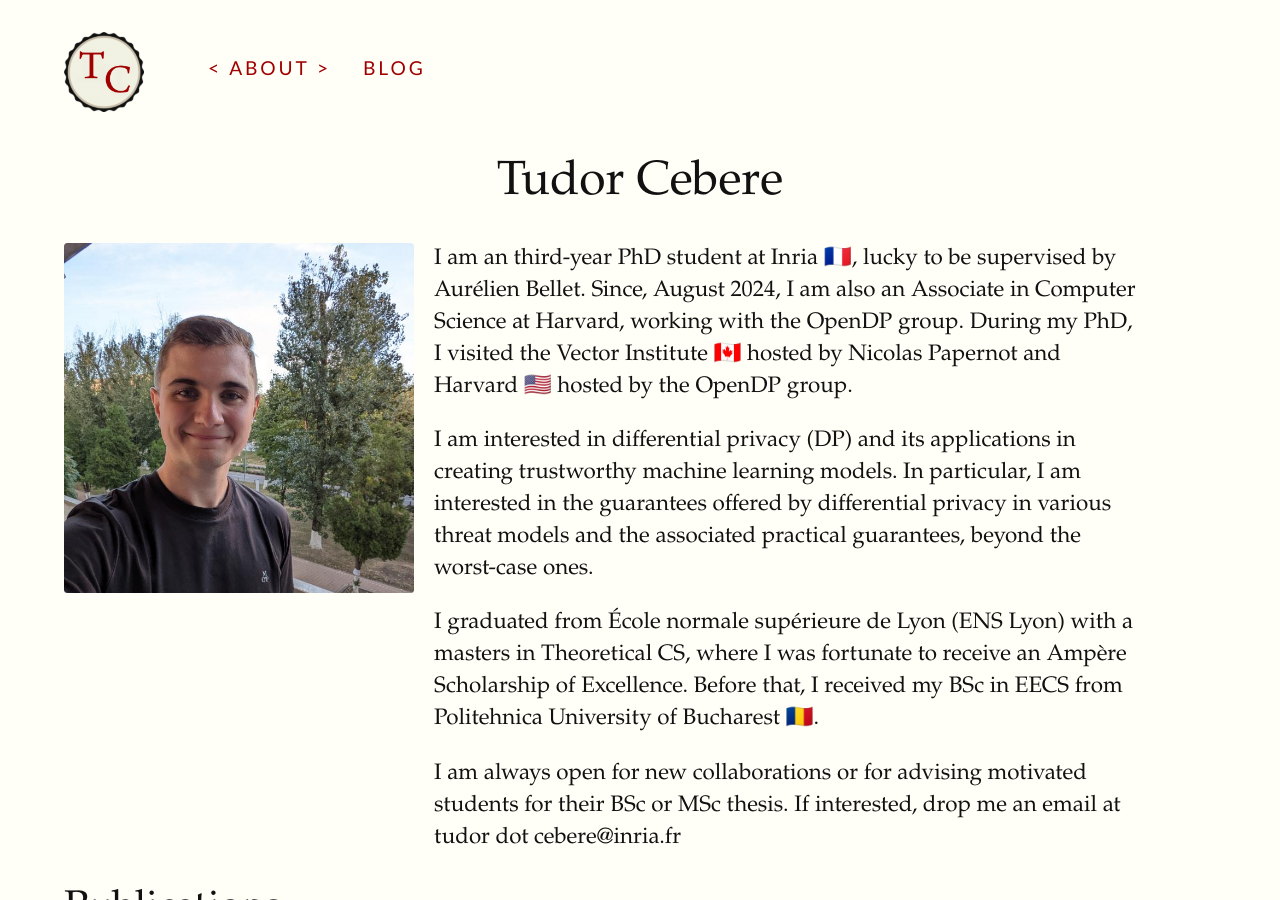
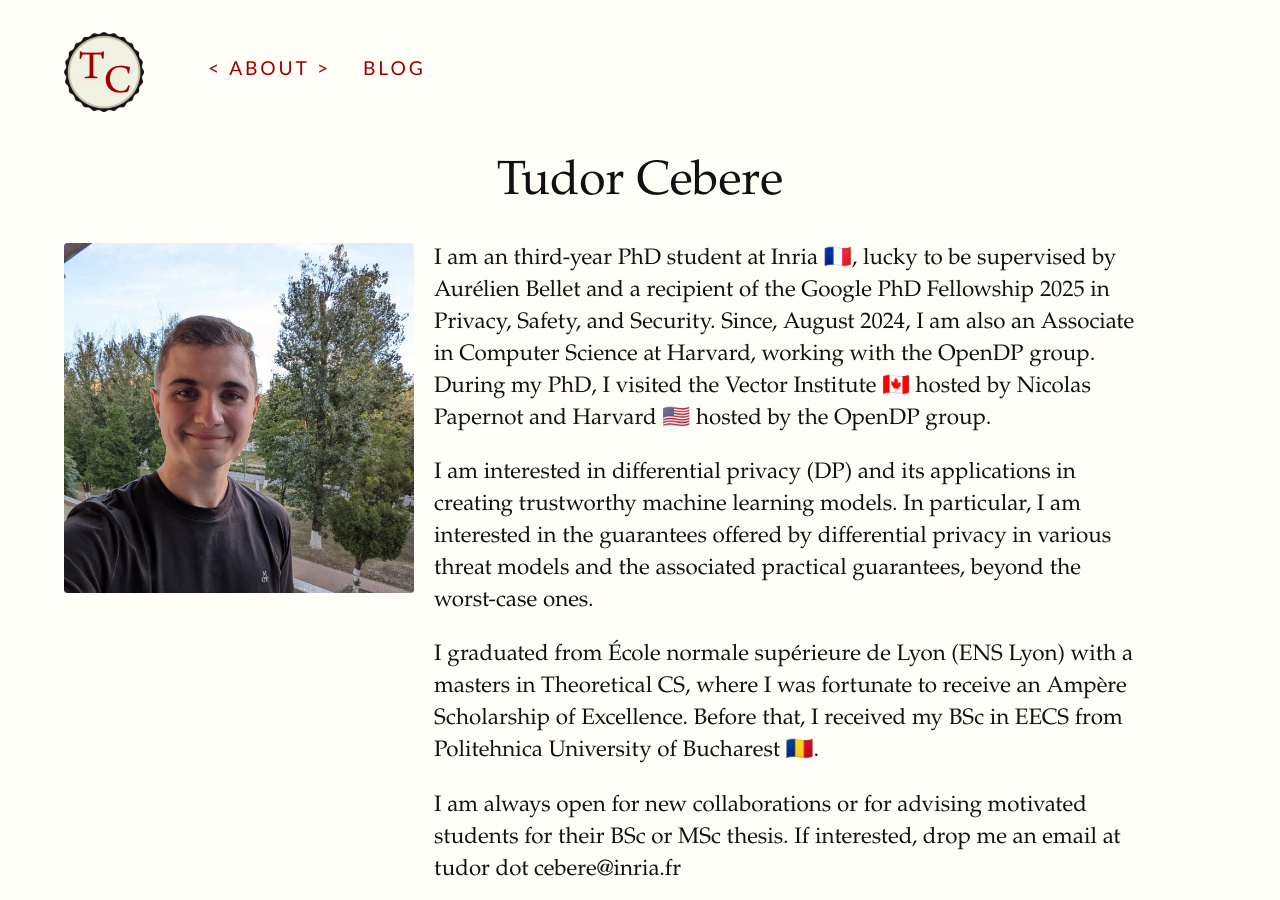
Before and after one commit to tudorcebere/tudorcebere.github.io, a Jekyll site: the page built from index.html, in a window 1280 px wide and 900 px high. Built offline with Jekyll 4.4.1, drawn with Linux system fonts in a browser that asks for light colours; some web fonts are replaced.

Commit message:
Site updated at 2025-10-25 12:45:04 UTC

```diff
--- a/index.html
+++ b/index.html
@@ -10,7 +10,7 @@ nav_order: 1
     <img src="{{ site.baseurl }}/assets/img/tudor.jpg" alt="My Photo" class="profile-photo">
   </div>
   <div class="profile-text">
-    <p> I am an third-year PhD student at Inria 🇫🇷, lucky to be supervised by Aurélien Bellet. Since, August 2024, I am also an Associate in Computer Science at Harvard, working with the OpenDP group. During my PhD, I visited the Vector Institute 🇨🇦 hosted by Nicolas Papernot and Harvard 🇺🇸 hosted by the OpenDP group.</p>
+    <p> I am an third-year PhD student at Inria 🇫🇷, lucky to be supervised by Aurélien Bellet and a recipient of the Google PhD Fellowship 2025 in Privacy, Safety, and Security. Since, August 2024, I am also an Associate in Computer Science at Harvard, working with the OpenDP group. During my PhD, I visited the Vector Institute 🇨🇦 hosted by Nicolas Papernot and Harvard 🇺🇸 hosted by the OpenDP group.</p>
     <p>I am interested in differential privacy (DP) and its applications in creating trustworthy machine learning models. In particular, I am interested in the guarantees offered by differential privacy in various threat models and the associated practical guarantees, beyond the worst-case ones.</p>
     <p> I graduated from École normale supérieure de Lyon (ENS Lyon) with a masters in Theoretical CS, where I was fortunate to receive an Ampère Scholarship of Excellence. Before that, I received my BSc in EECS from Politehnica University of Bucharest 🇷🇴. </p>
     <p> I am always open for new collaborations or for advising motivated students for their BSc or MSc thesis. If interested, drop me an email at tudor dot cebere@inria.fr </p>
```
Also changed, not shown: 2 other files.
